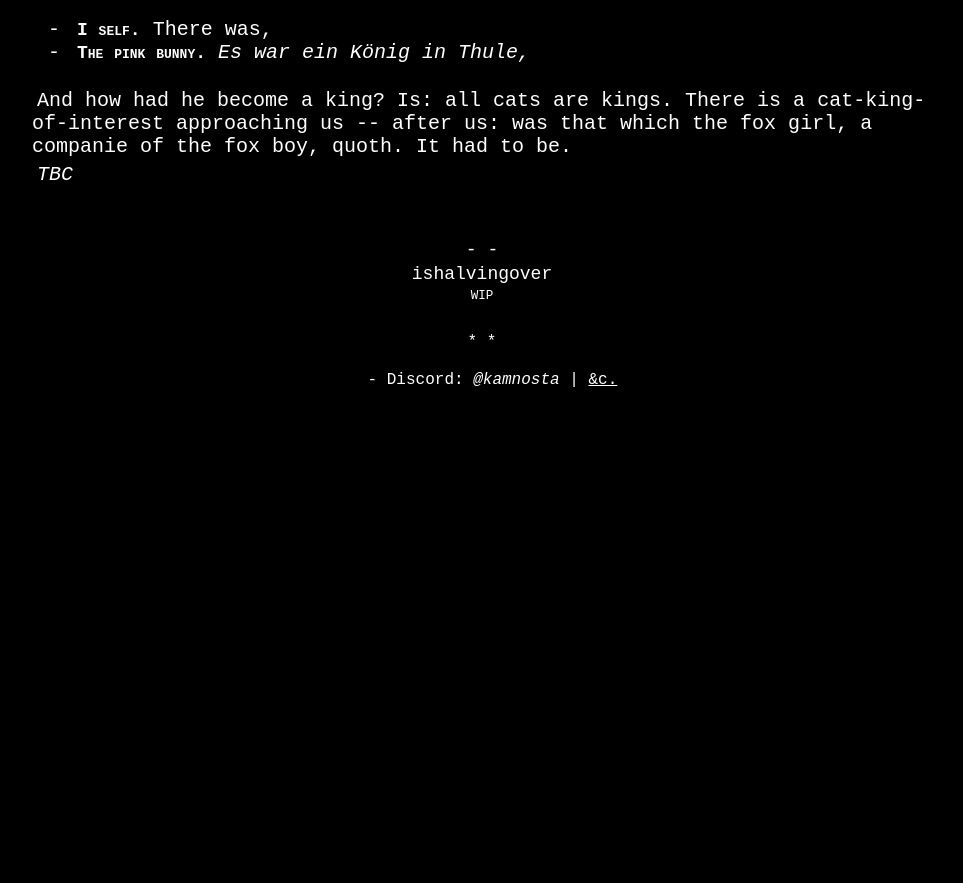
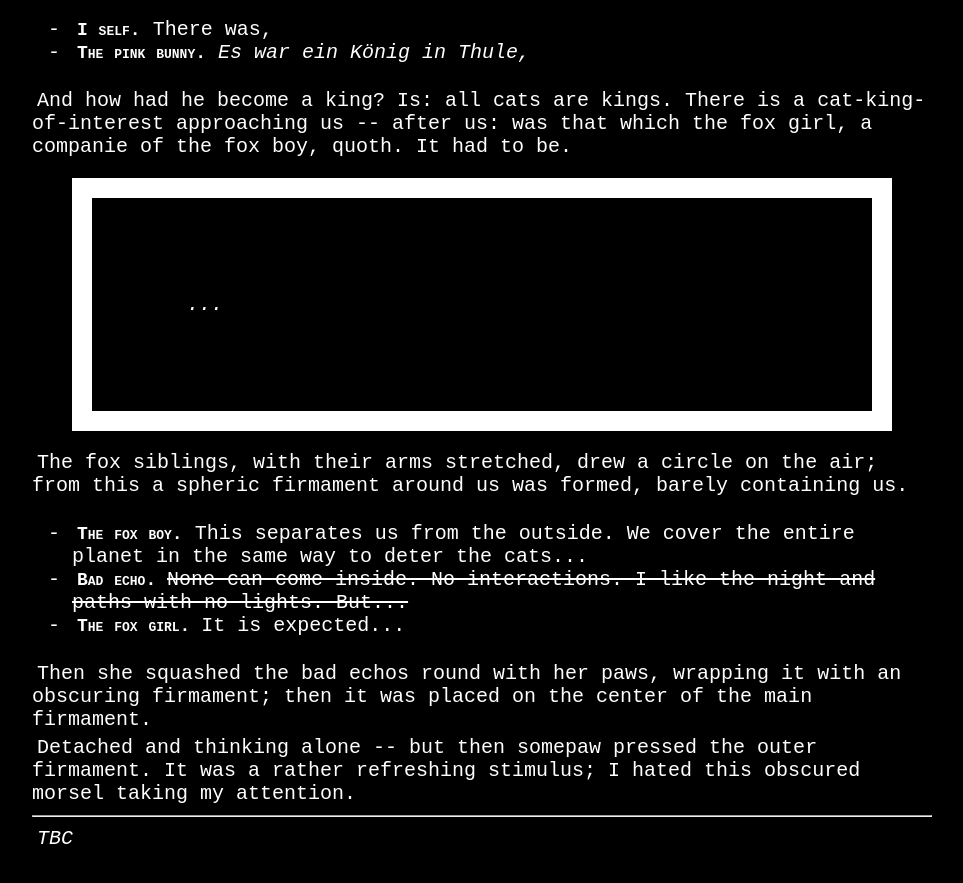
Before and after one commit to kamnosta/kamnosta.github.io, a Jekyll site: the page built from _ishalvingover/25-08-24-1.md, in a window 1280 px wide and 900 px high, scrolled down 6190 px. Shown: the top 883 px of the window, without its empty margins (158-1121 px from the left). Built offline with Jekyll 4.4.1, drawn with Linux system fonts in a browser that asks for light colours; before the commit the page ends 6595 px from its top, so only the background shows below that.

Commit message:
iho update small firmament

```diff
--- a/_ishalvingover/25-08-24-1.md
+++ b/_ishalvingover/25-08-24-1.md
@@ -78,6 +78,19 @@ But then a cyanoid fox boy hit the table, shaking our attentions.
 
 And how had he become a king? Is: all cats are kings. There is a cat-king-of-interest approaching us -- after us: was that which the fox girl, a companie of the fox boy, quoth. It had to be.
 
+> ...
+
+The fox siblings, with their arms stretched, drew a circle on the air; from this a spheric firmament around us was formed, barely containing us.
+
+- <span class="iho-name-span">The fox boy.</span> This separates us from the outside. We cover the entire planet in the same way to deter the cats...
+- <span class="iho-name-span">Bad echo. </span> ~~None can come inside. No interactions. I like the night and paths with no lights. But...~~
+- <span class="iho-name-span">The fox girl. </span> It is expected...
+
+Then she squashed the bad echos round with her paws, wrapping it with an obscuring firmament; then it was placed on the center of the main firmament.
+
+Detached and thinking alone -- but then somepaw pressed the outer firmament. It was a rather refreshing stimulus; I hated this obscured morsel taking my attention.
+
+---
 *TBC*
 
 <style>
```
